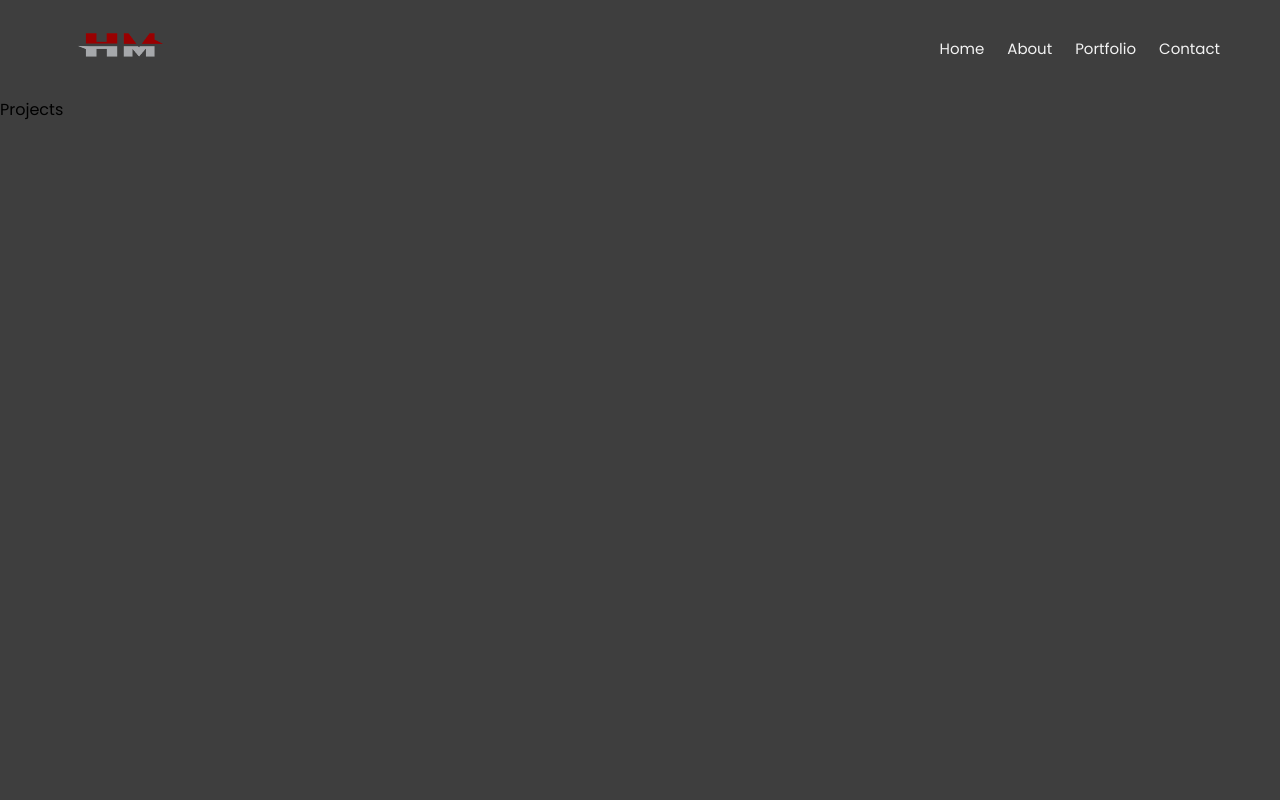
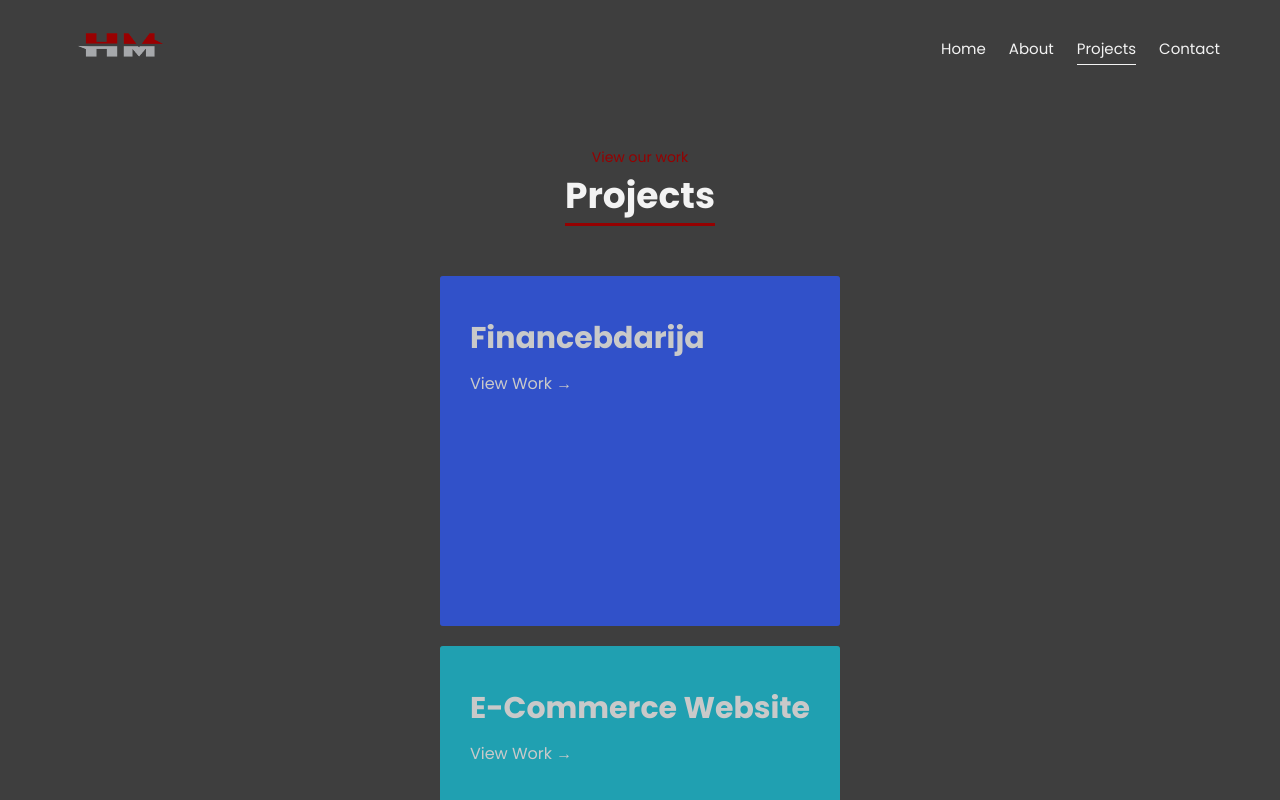
Before and after one commit to hmweb77/portfolio, a React (Create React App) app: page /projects in a window 1280 px wide. Shown: the top 800 px of the page. Built offline with nearby package versions, Linux system fonts and the light colour scheme.

Commit message:
about done and started projects

```diff
--- a/package.json
+++ b/package.json
@@ -22,6 +22,7 @@
     "react": "^18.2.0",
     "react-dom": "^18.2.0",
     "react-intersection-observer": "^9.4.3",
+    "react-modal": "^3.16.1",
     "react-pro-sidebar": "^1.0.0",
     "react-router-dom": "^6.11.1",
     "react-scripts": "5.0.1",
--- a/src/components/AboutMe.jsx
+++ b/src/components/AboutMe.jsx
@@ -1,7 +1,9 @@
 import React from 'react'
 
+
+
 import { useState, useEffect } from "react";
-import { Grid } from "@mui/material";
+import { Grid,Box } from "@mui/material";
 import aboutMeImg from "../assets/logo-updated.png";
 import { motion } from "framer-motion";
 import SocialIcons from "../components/SocialIcons";
@@ -25,9 +27,9 @@ export default function AboutMe({ name, email, location, availability,brand }) {
   };
 
   return (
-     <Grid container >
-    <div className="aboutContainer">
-        <Grid item xs={12} md={12}>
+
+     <Grid container spacing={1} >
+        <Grid item xs={12} md={6} >
       <motion.div
         className="personalImage "
         ref={ref}
@@ -38,7 +40,7 @@ export default function AboutMe({ name, email, location, availability,brand }) {
         <img src={aboutMeImg} alt={name} />
       </motion.div>
         </Grid>
-        <Grid item xs={12} md={12} >
+        <Grid item xs={12} md={6}  >
       <motion.div
         className="personalInfo "
         ref={ref}
@@ -84,10 +86,8 @@ export default function AboutMe({ name, email, location, availability,brand }) {
           </div>
         </div>
       </motion.div>
+    </Grid>
+  </Grid>
 
-
-    </Grid>
-  </div>
-  </Grid>
   )
 }
--- /dev/null
+++ b/src/components/Project.js
@@ -0,0 +1,81 @@
+import { motion } from "framer-motion";
+import { useInView } from "react-intersection-observer";
+import Modal from "react-modal";
+import { useState } from "react";
+import closeModal from "../assets/close.svg";
+
+const Project = ({ tags, title,color,deployed, id, description }) => {
+  const [ref, inView] = useInView({
+    threshold: 0.5,
+    triggerOnce: true,
+  });
+
+  const variants = {
+    hidden: { x: id % 2 === 0 ? "10vw" : "-10vw", opacity: 0 },
+    visible: { x: 0, opacity: 1 },
+  };
+
+  Modal.setAppElement("#root");
+
+  const [showModal, setShowModal] = useState(false);
+  const handleOpenModal = () => setShowModal(true);
+  const handleCloseModal = () => setShowModal(false);
+
+  return (
+    <motion.div
+      ref={ref}
+      className="col-sm-12 col-lg-6"
+      variants={variants}
+      initial="hidden"
+      animate={inView ? "visible" : "hidden"}
+      transition={{ duration: 0.4, ease: "easeInOut" }}
+    >
+      <div
+          style={{ backgroundColor: color }}
+        className="projectCard d-flex align-items-center justify-content-center p-5"
+        onClick={handleOpenModal}
+      >
+        <div className="textWrap col-6 d-flex flex-column justify-content-center align-items-center m-5">
+          <p className="tech">
+            <em>{tags}</em>
+          </p>
+          <h3 className="projectTitle">{title}</h3>
+          <span className="viewWork">View Work &#8594;</span>
+        </div>
+        {/* <div className="imageContainer col-6 d-flex align-items-center justify-content-center">
+          <img src={image} alt="Laptop displaying the application" />
+        </div> */}
+      </div>
+      <Modal
+        isOpen={showModal}
+        onRequestClose={handleCloseModal}
+        style={{
+          content: {
+            backgroundColor: "#101010",
+            color: "#9f9f9f",
+            padding: "60px",
+            display: "flex",
+            flexDirection: "column",
+            width: "400px",
+            top: "50%",
+            left: "50%",
+            right: "auto",
+            bottom: "auto",
+            marginRight: "-50%",
+            transform: "translate(-50%, -50%)",
+            zIndex: "999",
+          },
+        }}
+      >
+        <img src={closeModal} className="closeMenu closeModal" onClick={handleCloseModal} alt="Close"></img>
+        <h3 className="modalTitle">{title}</h3>
+        <p className="projectDescription">{description}</p>
+        <button className="btn" onClick={() => (window.location.href = deployed)}>
+          Live Link
+        </button>
+      </Modal>
+    </motion.div>
+  );
+};
+
+export default Project;
--- a/src/components/SideBar.jsx
+++ b/src/components/SideBar.jsx
@@ -22,8 +22,8 @@ const SideBar = () => {
         <NavLink to="/about" onClick={() => setIsMenuOpen(false)}>
           About
         </NavLink>
-        <NavLink to="/portfolio" onClick={() => setIsMenuOpen(false)}>
-          Portfolio
+        <NavLink to="/projects" onClick={() => setIsMenuOpen(false)}>
+          Projects
         </NavLink>
         <NavLink to="/contact" onClick={() => setIsMenuOpen(false)}>
           Contact
--- a/src/constants/Icons.js
+++ b/src/constants/Icons.js
@@ -25,41 +25,41 @@ export const icons = [
     src: "https://cdn.jsdelivr.net/gh/devicons/devicon/icons/react/react-original.svg",
   },
   {
+
     id: 5,
+    name: "Redux",
+    src: "https://cdn.jsdelivr.net/gh/devicons/devicon/icons/redux/redux-original.svg",
+  },
+  {
+    id: 6,
     name: "NodeJS",
     src: "https://cdn.jsdelivr.net/gh/devicons/devicon/icons/nodejs/nodejs-original.svg",
   },
   {
-    id: 6,
+    id: 7,
     name: "ExpressJS",
     src: "https://cdn.jsdelivr.net/gh/devicons/devicon/icons/express/express-original-wordmark.svg",
   },
   {
-    id: 7,
+    id: 8,
     name: "Handlebars",
     src: "https://cdn.jsdelivr.net/gh/devicons/devicon/icons/handlebars/handlebars-original.svg",
   },
   {
-    id: 8,
+    id: 9,
     name: "MongoDB",
     src: "https://cdn.jsdelivr.net/gh/devicons/devicon/icons/mongodb/mongodb-original.svg",
   },
   {
-    id: 9,
+    id: 10,
     name: "Firebase",
     src: "https://cdn.jsdelivr.net/gh/devicons/devicon/icons/firebase/firebase-plain.svg",
   },
   {
-    id: 10,
+    id: 11,
     name: "Google cloud",
     src: "https://cdn.jsdelivr.net/gh/devicons/devicon/icons/googlecloud/googlecloud-original.svg",
   },
-  {
-    id: 11,
-    name: "SASS",
-    src: "https://cdn.jsdelivr.net/gh/devicons/devicon/icons/sass/sass-original.svg",
-  },
-
   {
     id: 12,
     name: "MaterialUI",
--- a/src/index.js
+++ b/src/index.js
@@ -4,6 +4,7 @@ import "./index.css";
 import "./pages/home/home.css"
 import "./pages/about/about.css"
 import "./pages/contact/contact.css"
+import "./pages/project/projects.css";
 import App from "./App";
 import reportWebVitals from "./reportWebVitals";
 
--- a/src/pages/Skills.jsx
+++ b/src/pages/Skills.jsx
@@ -1,12 +1,11 @@
 import React from 'react'
-import { Typography, Box, styled } from "@mui/material";
+import {Box } from "@mui/material";
 import Icon from '../components/Icon'
 import {icons} from "../constants/Icons.js"
 
 
 function Skills() {
   return (
-    <div>
          <Box
           sx={{
             display: "flex",
@@ -15,12 +14,9 @@ function Skills() {
           }}
         >
           {icons.map((icon, i) => {
-
               return <Icon key={icon.id} name={icon.name} src={icon.src} />;
-
           })}
         </Box>
-    </div>
   )
 }
 
--- /dev/null
+++ b/src/pages/project/Projects.js
@@ -0,0 +1,30 @@
+import React from 'react'
+import projectsData from "./ProjectsData.json";
+import Project from "../../components/Project";
+import PageHeader from "../../components/PageHeader";
+
+export default function Projects() {
+  const ProjectList = () =>
+  projectsData.map((project, i) => (
+    <Project
+      key={i}
+      id={project.id}
+      title={project.title}
+      technologies={project.tags}
+      // image={project.image}
+       color={project.bgcolor}
+      // github={project.github}
+       deployed={project.deployed}
+      description={project.description}
+    />
+  ));
+  return (
+    <section className="portfolio">
+
+    <PageHeader title="Projects" description="View our work" />
+    <div className="row">
+      <ProjectList />
+    </div>
+  </section>
+  )
+}
--- a/src/pages/project/Projects.jsx
+++ /dev/null
@@ -1,7 +0,0 @@
-import React from 'react'
-
-export default function Projects() {
-  return (
-    <div>Projects</div>
-  )
-}
--- /dev/null
+++ b/src/pages/project/ProjectsData.json
@@ -0,0 +1,30 @@
+[
+  {
+    "title": "Financebdarija",
+    "description": "This web application made for a financial advisor to host his podcasts",
+    "image": "src",
+    "tags": [
+      "Firebase",
+      "JavaScript",
+      "React",
+      "ExpressJS",
+      "NodeJS",
+      "MongoDB"
+    ],
+
+    "deployed": "https://financebdarija.co",
+    "bgcolor": "#3e67ff",
+    "id": "0"
+  },
+  {
+    "title": "E-Commerce Website",
+    "description": "A fully responsive e-commerce website, built with React, Redux Toolkit & React Router.",
+    "image": "src",
+    "tags": ["React", "TypeScript", "Redux Toolkit", "MUI"],
+
+    "deployed": "https://norrinradd8.github.io/bike_buddy/",
+    "bgcolor": "#29cbe0",
+    "id": "1"
+  }
+
+]
--- a/src/pages/project/projects.css
+++ b/src/pages/project/projects.css
@@ -0,0 +1,149 @@
+
+.portfolio {
+    display: flex;
+    flex-direction: column;
+    align-items: center;
+    overflow: hidden;
+    margin-top: var(--spacing);
+    padding-bottom: var(--spacing);
+  }
+
+  .projectCard {
+    color: white;
+    border-radius: 3px;
+    margin-bottom: 20px;
+    overflow: hidden;
+    position: relative;
+    transition: all 0.5s ease-in-out;
+    flex-direction: column;
+    padding: 0 !important;
+    cursor: pointer;
+  }
+
+  .row {
+    padding: 0;
+    margin: 0;
+  }
+
+  .textWrap {
+    transition: all 0.9s ease-in-out;
+    z-index: 1;
+  }
+
+  .projectLink {
+    text-decoration: none;
+  }
+
+  .imageContainer img {
+    height: 12em;
+    margin-top: 25px;
+    transition: all 1.3s ease-in-out;
+  }
+
+  .tech {
+    font-size: 12px;
+    white-space: nowrap;
+  }
+
+  .viewWork {
+    font-size: 14px;
+  }
+
+  .projectTitle {
+    font-size: 24px;
+    padding: 10px 0;
+  }
+
+  .githubLink {
+    text-decoration: none;
+  }
+
+  .projectCard::before {
+    content: "";
+    display: block;
+    position: absolute;
+    top: 0;
+    left: 0;
+    right: 0;
+    bottom: 0;
+    background-color: rgba(0, 0, 0, 0.7);
+    opacity: 0.3;
+    transition: opacity 0.3s ease-in-out;
+  }
+
+  .closeModal {
+    margin-left: 250px;
+    margin-top: -20px;
+  }
+
+  .closeModal:hover {
+    filter: brightness(100);
+  }
+
+  .modalTitle {
+    text-align: center;
+    margin-bottom: 10px;
+    color: white;
+  }
+
+  .projectDescription {
+    margin-bottom: 10px;
+  }
+
+  /* --- MEDIA QUEIRES --- */
+
+  @media (min-width: 750px) {
+    .projectCard {
+      flex-direction: row;
+      padding: var(--sm-spacing) !important;
+      height: 350px;
+    }
+
+    .portfolio {
+      padding-left: var(--spacing);
+      padding-right: var(--spacing);
+    }
+
+    .imageContainer {
+      transform: translateX(30%);
+      transition: all 0.3s ease-in-out;
+    }
+
+    .projectCard:hover .imageContainer {
+      transform: translateX(-70%);
+    }
+
+    .projectCard:hover .textWrap {
+      transform: translateX(-250%);
+    }
+
+    .projectCard:hover::before {
+      opacity: 0;
+    }
+
+    .projectCard:hover .imageContainer img {
+      scale: 1.4;
+    }
+
+    .imageContainer {
+      transform: translateX(30%);
+      transition: all 0.3s ease-in-out;
+    }
+
+    .textWrap {
+      text-shadow: none;
+    }
+
+    .projectTitle {
+      font-size: 30px;
+      padding: 10px 0;
+    }
+
+    .viewWork {
+      font-size: 16px;
+    }
+
+    .tech {
+      font-size: 14px;
+    }
+  }
```
Also changed, not shown: src/constants/Projects.js (deleted, +0 -32 lines), 1 other file (tests, documents, lock files or other folders).
